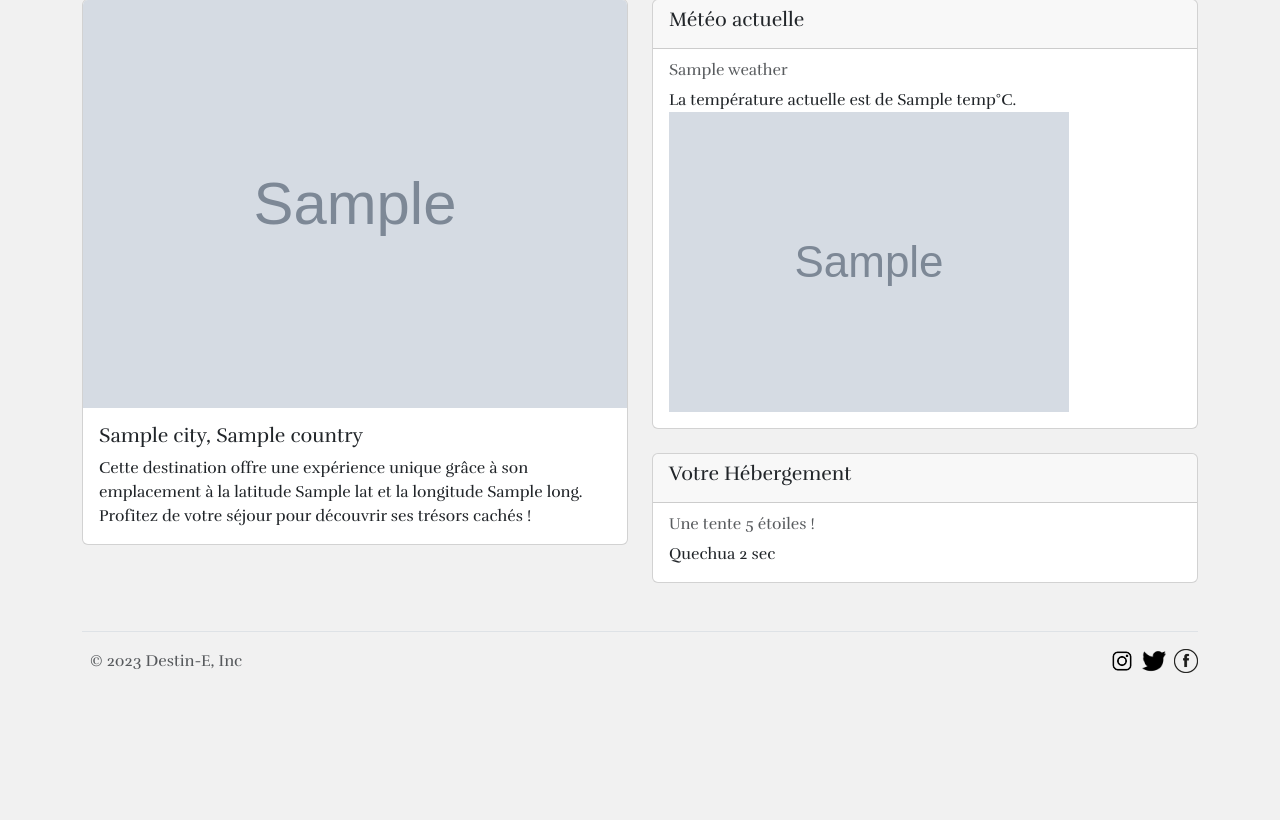
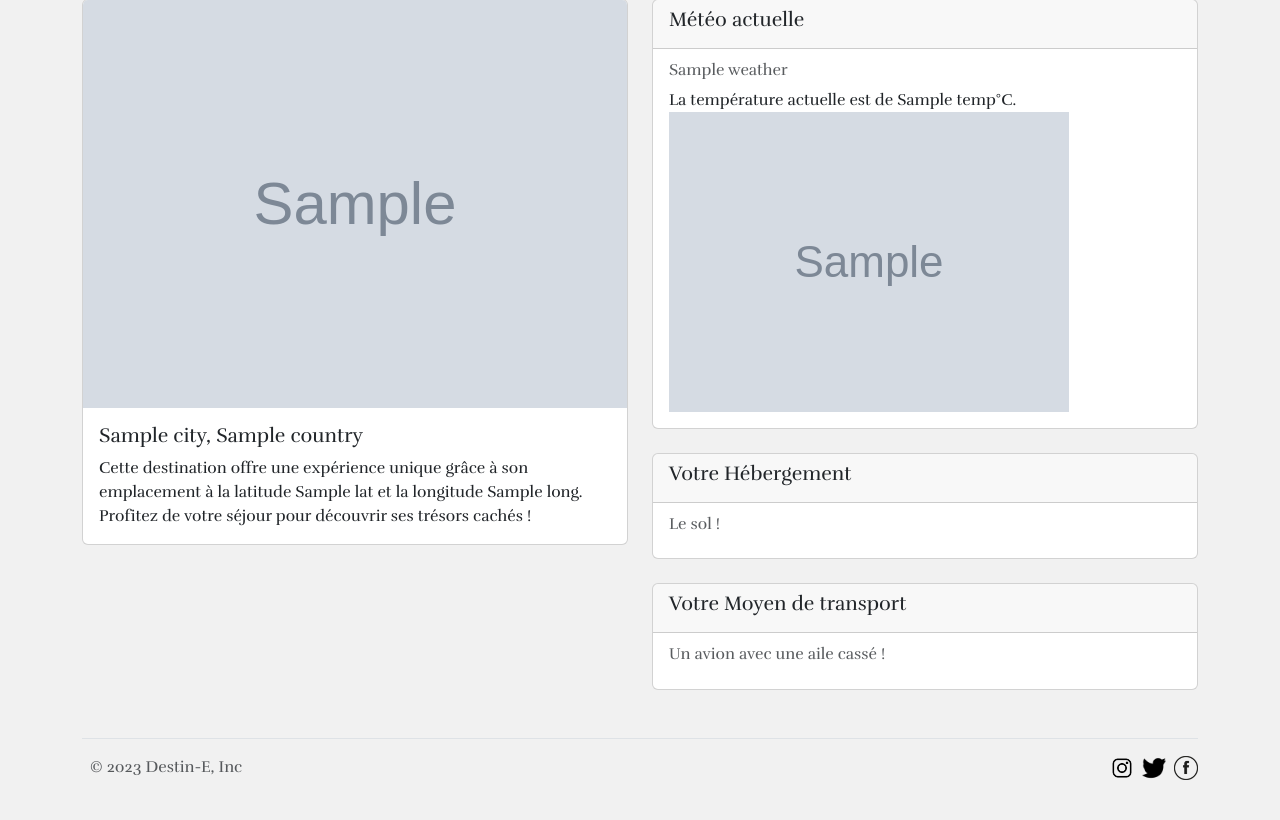
Before and after one commit to Spolito24/Hackathon-BAF, a PHP site: template src/View/Travel/voyage.html.twig in a window 1280 px wide. Shown: the part 288-1108 px from the top of the page. Before the commit the page ends 961 px from the top, so only its background shows below. Run offline with PHP 8.4, Linux system fonts and the light colour scheme; the template is opened without the code that fills it: most values are stand-ins (such as "Sample title", 1, 10 or a date in 2020); grey boxes marked "Sample" are stand-in pictures; some libraries are stand-ins or nearby versions; some web fonts are replaced.

Commit message:
do some stuff

```diff
--- a/src/View/Travel/voyage.html.twig
+++ b/src/View/Travel/voyage.html.twig
@@ -15,7 +15,8 @@
                 <div class="card-body">
                     <h5 class="card-title">{{ userWithTravel.city }}, {{ userWithTravel.country }}</h5>
                     <div class="card-text">
-                        Cette destination offre une expérience unique grâce à son emplacement à la latitude {{ userWithTravel.lat }} et la longitude {{ userWithTravel.long }}.
+                        Cette destination offre une expérience unique grâce à son emplacement à la latitude {{
+                        userWithTravel.lat }} et la longitude {{ userWithTravel.long }}.
                         Profitez de votre séjour pour découvrir ses trésors cachés !
                     </div>
                 </div>
@@ -37,8 +38,21 @@
                     <h5 class="card-title">Votre Hébergement</h5>
                 </div>
                 <div class="card-body">
-                    <h6 class="card-subtitle mb-2 text-muted">Une tente 5 étoiles !</h6>
-                    <div class="card-text">Quechua 2 sec</div>
+                    <h6 class="card-subtitle mb-2 text-muted">{% set accommodation = random(['Un carton',
+                        'Une tente 2 sec Quechua', 'Une Maison sans toit', 'Le sol']) %} {{accommodation}} !</h6>
+                    <div class="card-text">
+                    </div>
+                </div>
+            </div>
+            <div class="card mb-4">
+                <div class="card-header">
+                    <h5 class="card-title">Votre Moyen de transport</h5>
+                </div>
+                <div class="card-body">
+                    <h6 class="card-subtitle mb-2 text-muted"> {% set transport = random(['Un avion avec une aile
+                        cassé',
+                        'Un chameau', 'Une Barque en bois', 'Un vieux vélo']) %} {{ transport }} !</h6>
+                    <div class="card-text"></div>
                 </div>
             </div>
         </div>
```
Also changed, not shown: src/View/Travel/destination.html.twig (+9 -2 lines), src/View/Travel/index.html.twig (+8 -3 lines).
